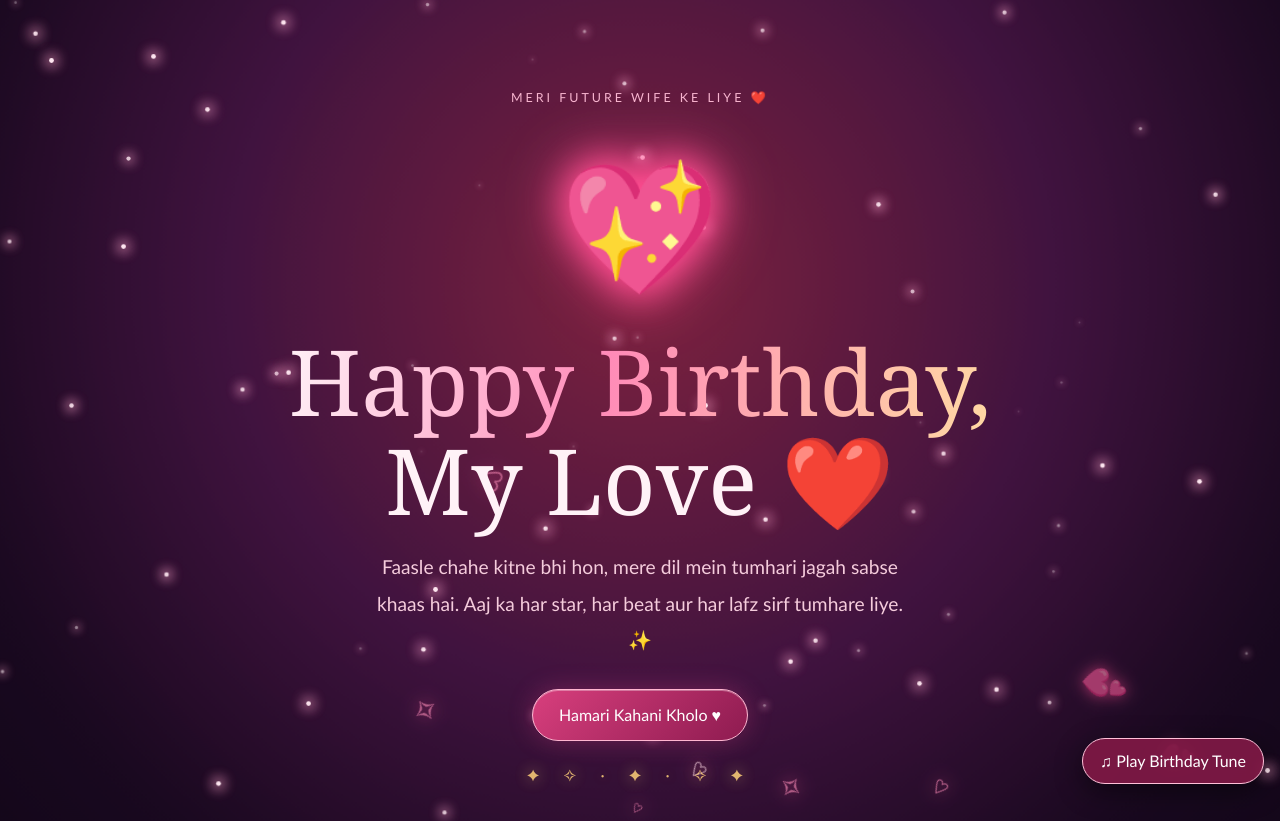
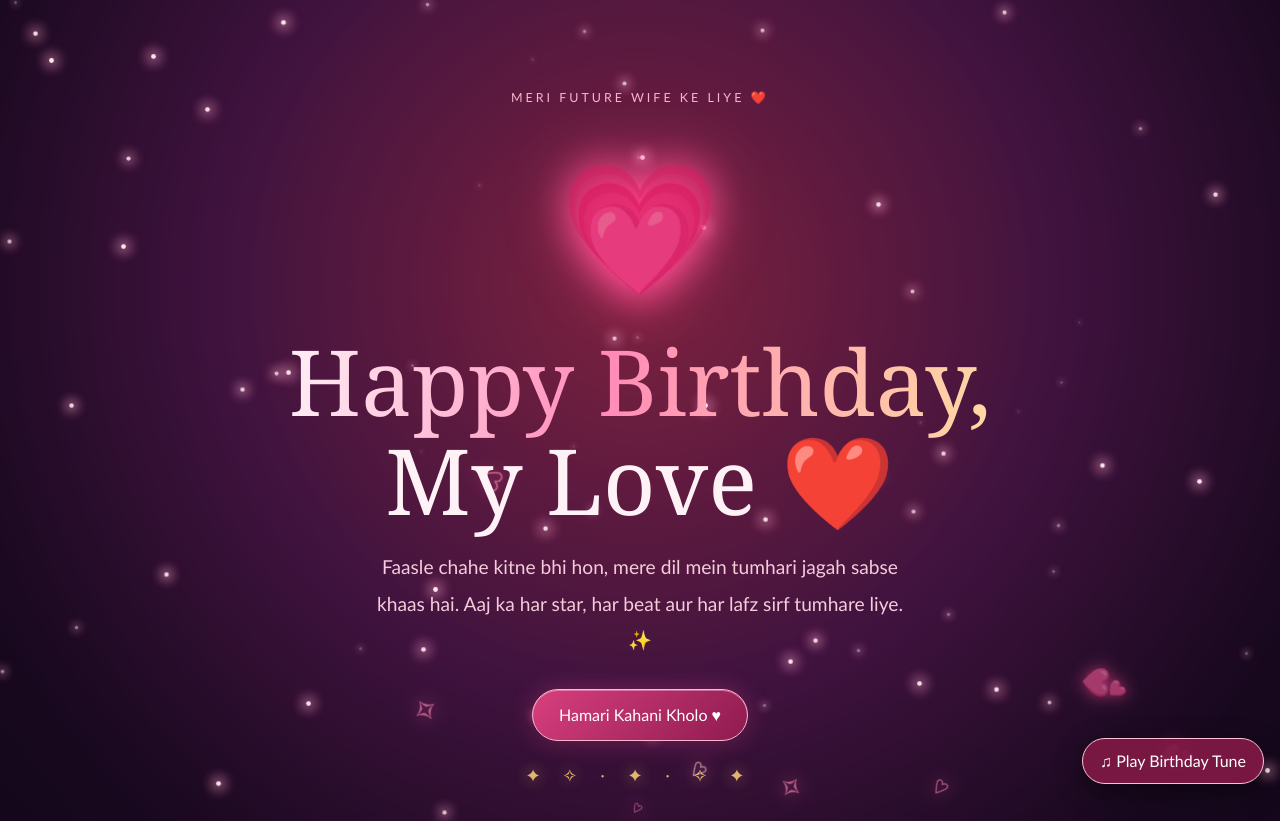
Before and after one commit to QuickToolkits/birthday-surprise, a plain HTML site: page index.html in a window 1280 px wide. Shown: the top 821 px of the page. Drawn offline with Linux system fonts and the light colour scheme.

Commit message:
Restore index.html with original content

```diff
--- a/index.html
+++ b/index.html
@@ -1,4 +1,3 @@
-
 <!DOCTYPE html>
 <html lang="hi">
 <head>
@@ -27,7 +26,7 @@
           Meri Future wife ke liye ❤️
         </p>
 
-        <div class="hero-heart">💖</div>
+        <div class="hero-heart">💗</div>
 
         <h1>
           <span class="gradient-text">Happy Birthday,</span>
```
